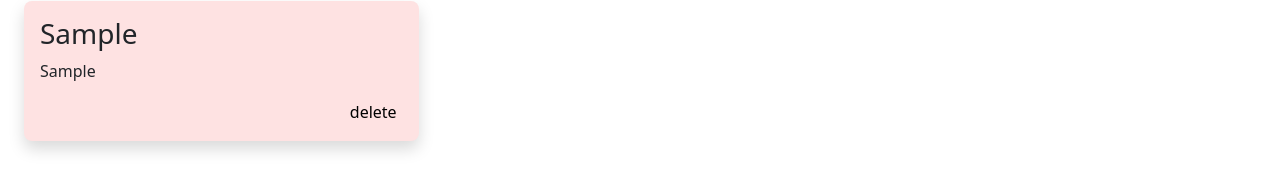
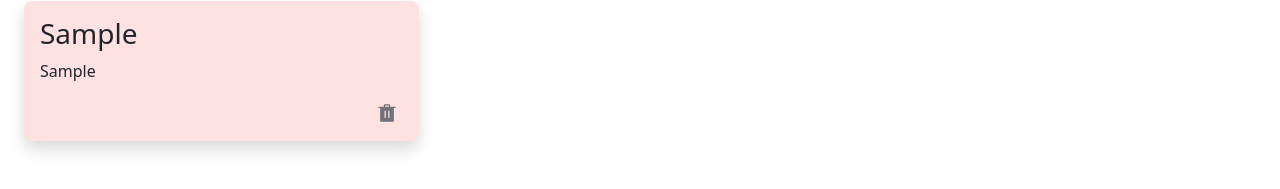
Before and after one commit to MiaadEstakhri/note-app, a React (Create React App) app: page / in a window 1280 px wide. Both pictures are taken after typing "Sample", "Sample" into the empty fields and a click on the button 986 px from the left and 231 px from the top of the page. Shown: the part 286-475 px from the top of the page. Built offline with nearby package versions, Linux system fonts and the light colour scheme.

Commit message:
icon delete component for comment

```diff
--- a/src/components/comment/Comment.jsx
+++ b/src/components/comment/Comment.jsx
@@ -1,3 +1,5 @@
+import Delete from "../icon/Delete";
+
 const Comment = ({ bg, title, des, onClick }) => {
   return (
     <div
@@ -6,9 +8,9 @@ const Comment = ({ bg, title, des, onClick }) => {
     >
       <h3>{title}</h3>
       <p className="">{des}</p>
-      <div className="w-100 d-flex justify-content-end">
+      <div className="w-100 d-flex justify-content-end bg-transparent">
         <button onClick={onClick} className=" ">
-          delete
+          <Delete width="20px" height="20px" fill="#71717a" />
         </button>
       </div>
     </div>
--- /dev/null
+++ b/src/components/icon/Delete.jsx
@@ -0,0 +1,17 @@
+const Delete = ({ width, height, fill }) => {
+  return (
+    <svg
+      width={width}
+      height={height}
+      viewBox="0 0 1024 1024"
+      xmlns="http://www.w3.org/2000/svg"
+    >
+      <path
+        fill={fill}
+        d="M352 192V95.936a32 32 0 0 1 32-32h256a32 32 0 0 1 32 32V192h256a32 32 0 1 1 0 64H96a32 32 0 0 1 0-64h256zm64 0h192v-64H416v64zM192 960a32 32 0 0 1-32-32V256h704v672a32 32 0 0 1-32 32H192zm224-192a32 32 0 0 0 32-32V416a32 32 0 0 0-64 0v320a32 32 0 0 0 32 32zm192 0a32 32 0 0 0 32-32V416a32 32 0 0 0-64 0v320a32 32 0 0 0 32 32z"
+      />
+    </svg>
+  );
+};
+
+export default Delete;
```
Also changed, not shown: src/assets/icon/delete-filled-svgrepo-com.svg (added).
